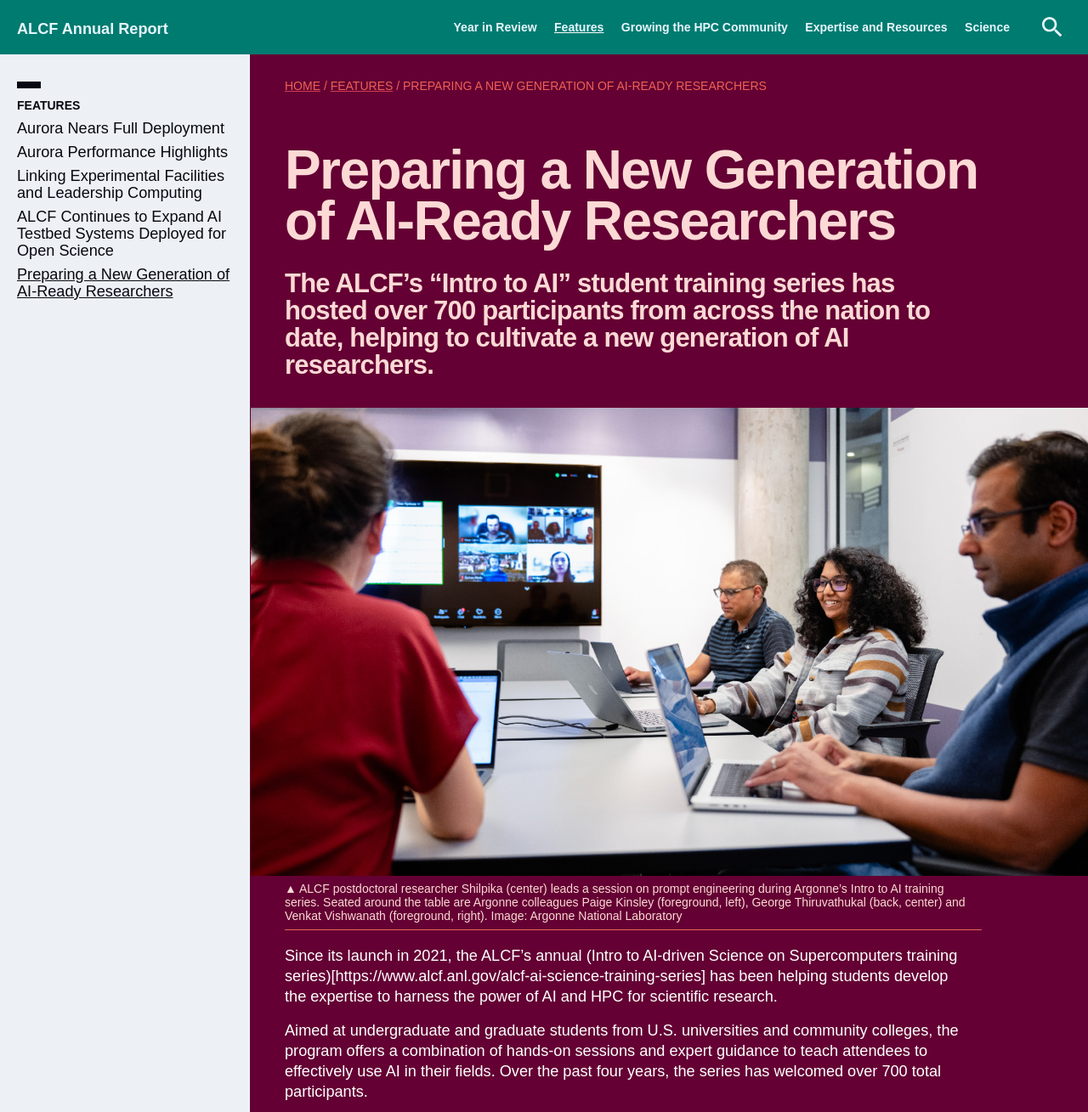
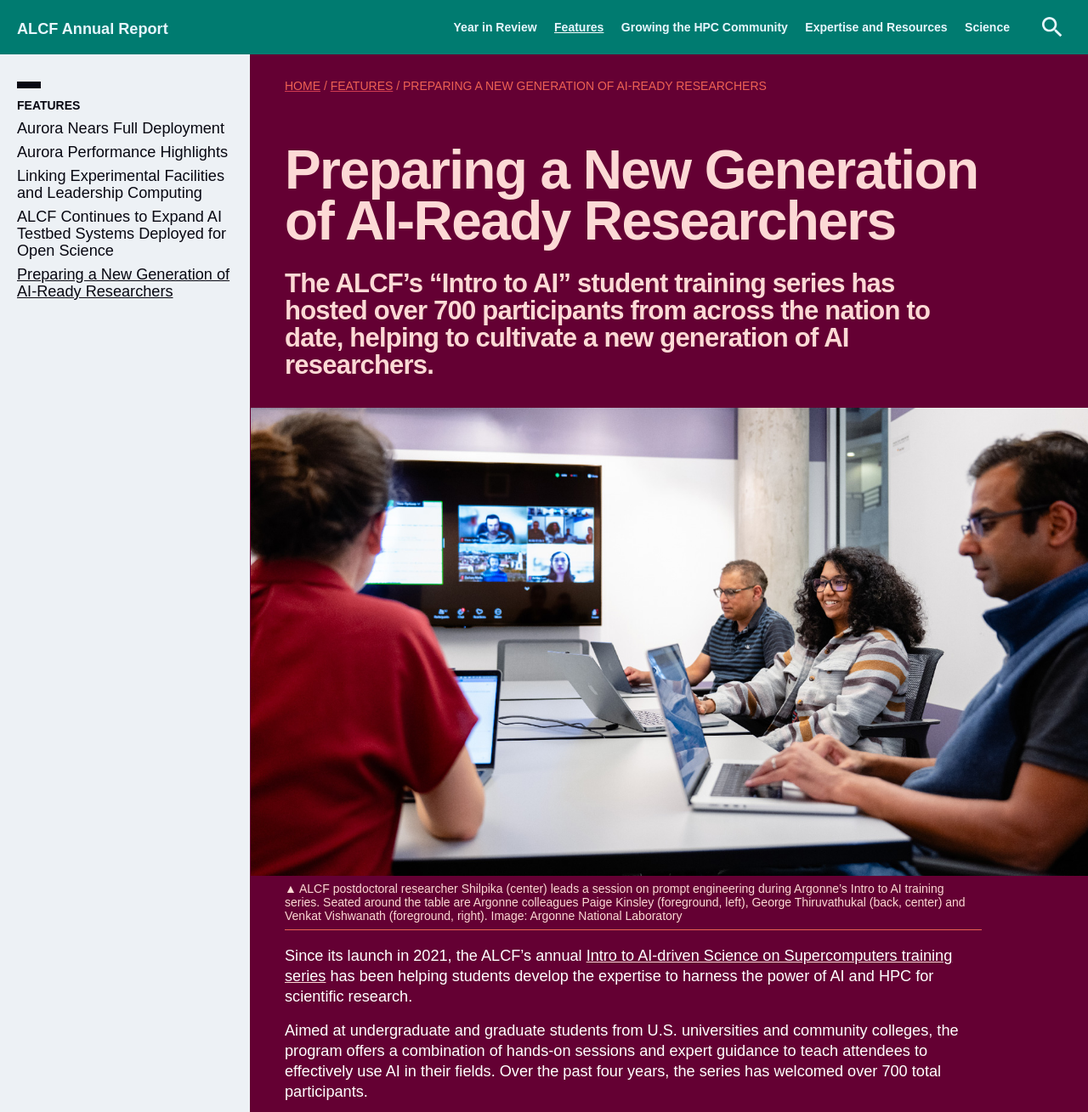
Before and after one commit to argonne-lcf/AR2024, a Jekyll site: the page built from 02_features/ai-training.md, in a window 1280 px wide. Shown: the top 1309 px of the page at 85% size. Built offline with Jekyll 4.4.1, drawn with Linux system fonts in a browser that asks for light colours; some web fonts are replaced; some of the changed text lies outside the part shown; grey boxes are pictures that could not be loaded.

Commit message:
Update ai-training.md

```diff
--- a/02_features/ai-training.md
+++ b/02_features/ai-training.md
@@ -9,7 +9,7 @@ hero-img-caption: "ALCF postdoctoral researcher Shilpika (center) leads a sessio
 intro: "The ALCF’s “Intro to AI” student training series has hosted over 700 participants from across the nation to date, helping to cultivate a new generation of AI researchers."
 ---
 
-Since its launch in 2021, the ALCF’s annual (Intro to AI-driven Science on Supercomputers training series)[https://www.alcf.anl.gov/alcf-ai-science-training-series] has been helping students develop the expertise to harness the power of AI and HPC for scientific research.
+Since its launch in 2021, the ALCF’s annual [Intro to AI-driven Science on Supercomputers training series](https://www.alcf.anl.gov/alcf-ai-science-training-series) has been helping students develop the expertise to harness the power of AI and HPC for scientific research.
 
 Aimed at undergraduate and graduate students from U.S. universities and community colleges, the program offers a combination of hands-on sessions and expert guidance to teach attendees to effectively use AI in their fields. Over the past four years, the series has welcomed over 700 total participants.
 
@@ -32,6 +32,6 @@ A key feature of the series is its hands-on learning approach, where participant
 
 The ALCF training series continues to expand its reach, with over 250 students registered in 2024. By providing free access to advanced tools and resources, the program plays a crucial role in developing the next generation of AI researchers and practitioners.
 
-In addition to live sessions, all training materials and session recordings are available on (YouTube)[https://www.youtube.com/playlist?list=PLcbxjEfgjpO8Dy4bFRtnIknfXkTNNzAuL] and (GitHub)[https://github.com/argonne-lcf/ai-science-training-series], making them accessible not only to students but also to the public. This ensures that even those unable to attend in real time can access the curriculum and learn at their own pace, further extending the program's impact and reach.
+In addition to live sessions, all training materials and session recordings are available on [YouTube](https://www.youtube.com/playlist?list=PLcbxjEfgjpO8Dy4bFRtnIknfXkTNNzAuL) and [GitHub](https://github.com/argonne-lcf/ai-science-training-series), making them accessible not only to students but also to the public. This ensures that even those unable to attend in real time can access the curriculum and learn at their own pace, further extending the program's impact and reach.
 
 Through its commitment to education and workforce development, the ALCF training series is shaping the future of AI-driven science. By preparing students to harness the power of AI and supercomputing, the program is equipping the next generation of researchers to drive scientific breakthroughs and innovations.
```
